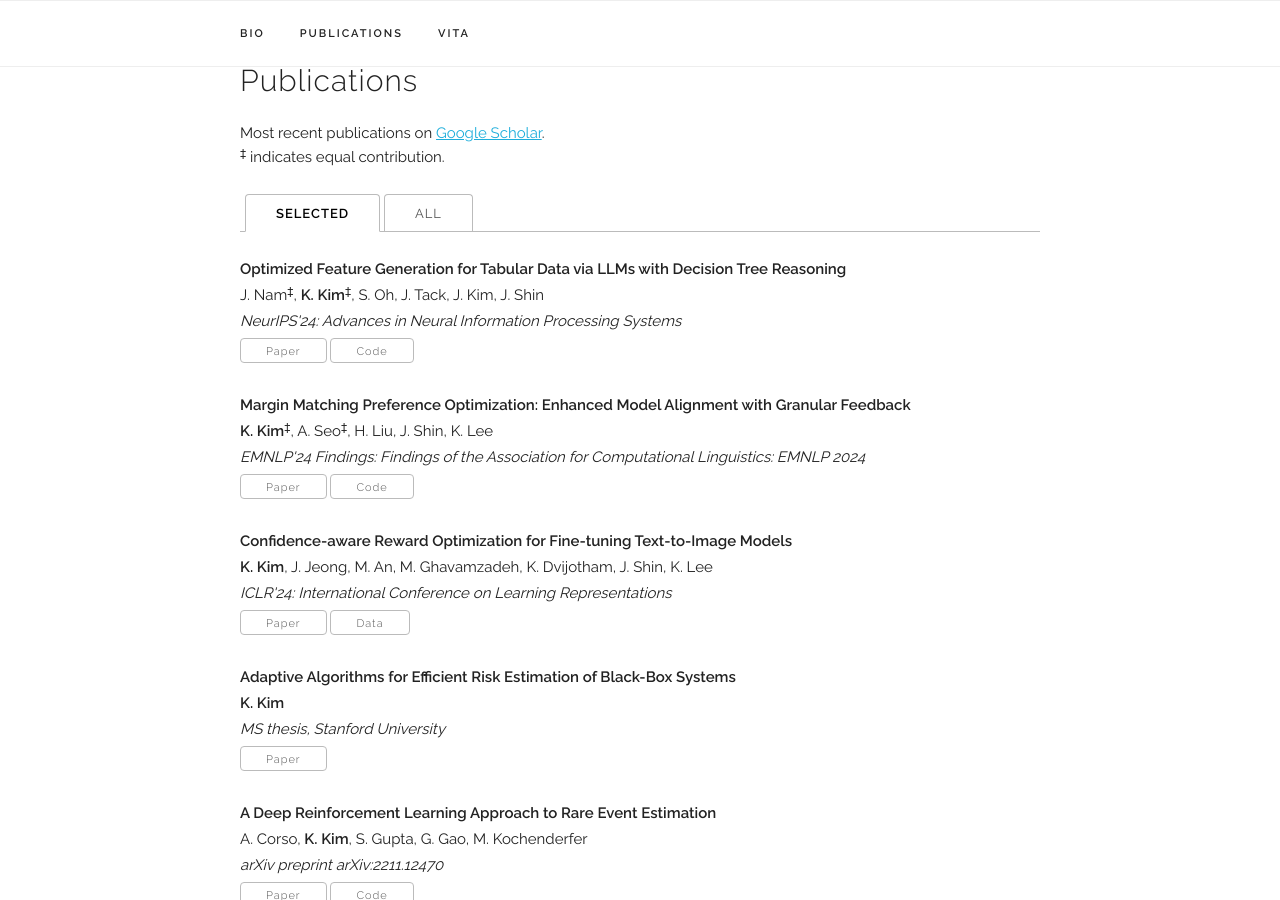
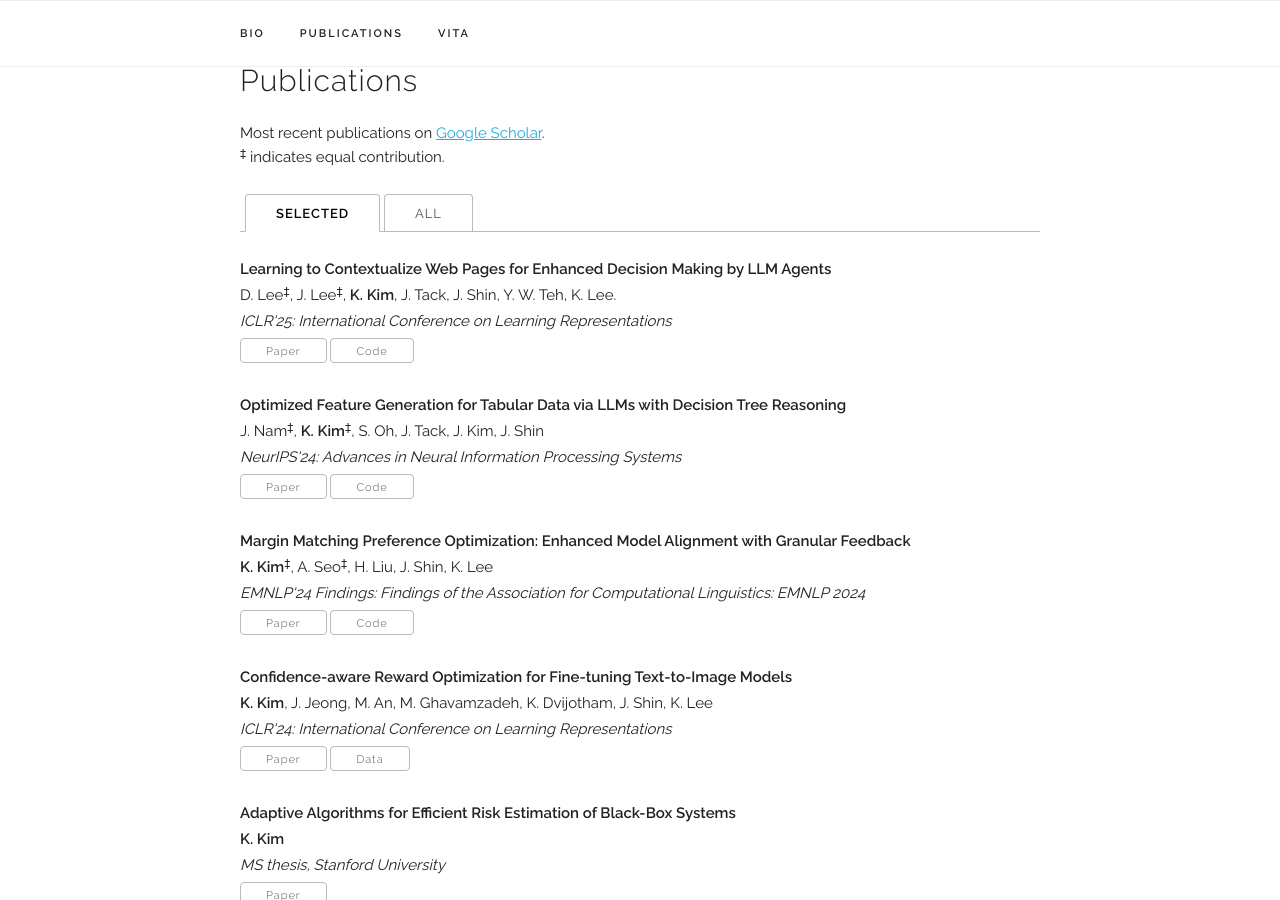
Before and after one commit to kykim0/kykim0.github.io, a Jekyll site: the page built from index.html, in a window 1280 px wide and 900 px high, scrolled down 792 px. Built offline with Jekyll 4.4.1, drawn with Linux system fonts in a browser that asks for light colours; some web fonts are replaced.

Commit message:
add iclr 25

```diff
--- a/_data/publications.yaml
+++ b/_data/publications.yaml
@@ -8,6 +8,13 @@ papers:
   #   data: "https://doi.org/10.7910/DVN/TRWPVB"
   #   video: "https://www.youtube.com/watch?v=JLkUgxH92pE"
   #   selected: y
+
+  - title: "Learning to Contextualize Web Pages for Enhanced Decision Making by LLM Agents"
+    authors: "D. Lee<sup>‡</sup>, J. Lee<sup>‡</sup>, <b>K. Kim</b>, J. Tack, J. Shin, Y. W. Teh, K. Lee."
+    venue: "ICLR'25: International Conference on Learning Representations"
+    paper_pdf: "https://openreview.net/pdf?id=3Gzz7ZQLiz"
+    code: "https://github.com/dgjun32/lcow_iclr2025"
+    selected: y
 
   - title: "Optimized Feature Generation for Tabular Data via LLMs with Decision Tree Reasoning"
     authors: "J. Nam<sup>‡</sup>, <b>K. Kim</b><sup>‡</sup>, S. Oh, J. Tack, J. Kim, J. Shin"
```
